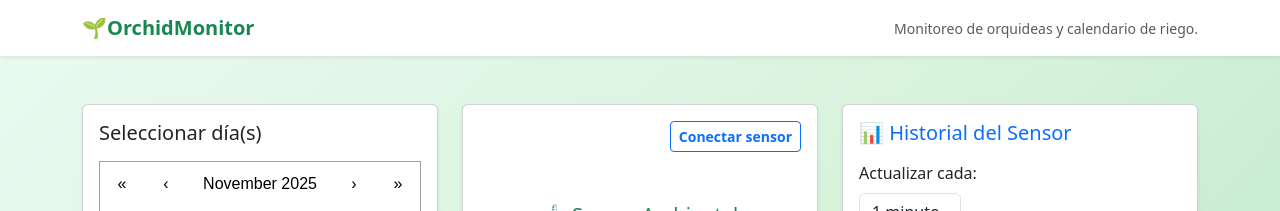
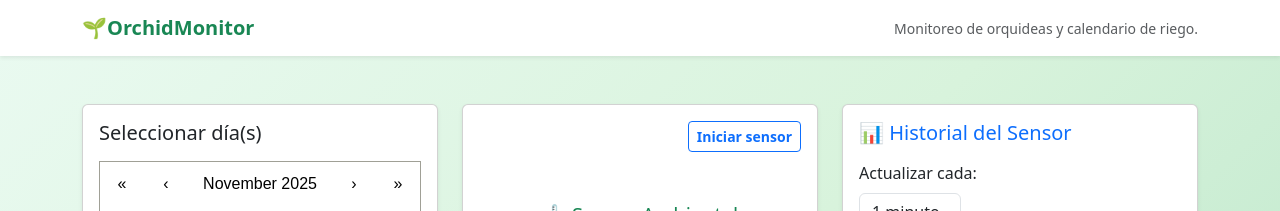
Before and after one commit to nijorge18/AppSensor, a React (Vite) app in the folder frontend/: page / in a window 1280 px wide. Shown: the top 211 px of the page. Built offline with nearby package versions, Linux system fonts and the light colour scheme; no server answers.

Commit message:
ultima subida

```diff
--- a/frontend/src/components/Sensor.tsx
+++ b/frontend/src/components/Sensor.tsx
@@ -5,6 +5,27 @@ const Sensor: React.FC = () => {
   const [humidity, setHumidity] = useState<number | null>(null);
   const [temperature, setTemperature] = useState<number | null>(null);
   const [alertMessage, setAlertMessage] = useState<string>("");
+
+
+  const iniciarSensor = async () => {
+    try {
+      const res = await fetch("http://localhost:5000/iniciar-sensor", {
+        method: "POST",
+      });
+
+      const data = await res.json();
+
+      if (data.status === "ok") {
+        console.log("Sensor iniciado");
+        alert("Sensor iniciado correctamente.");
+      } else {
+        console.error("Error:", data.message);
+      }
+    } catch (error) {
+      console.error("Error al iniciar sensor:", error);
+    }
+  };
+
 
   useEffect(() => {
     const fetchSensorData = async () => {
@@ -43,8 +64,11 @@ const Sensor: React.FC = () => {
 
         {}
         <div className="d-flex justify-content-end">
-          <button className="btn btn-outline-primary btn-sm fw-bold">
-            Conectar sensor
+          <button
+            className="btn btn-outline-primary btn-sm fw-bold"
+            onClick={iniciarSensor}
+          >
+            Iniciar sensor
           </button>
         </div>
 
@@ -57,7 +81,7 @@ const Sensor: React.FC = () => {
           </p>
         </div>
 
-        {}
+
         {alertMessage && (
           <div
             className={`alert text-center fw-bold ${
--- a/frontend/src/services/HistorialService.tsx
+++ b/frontend/src/services/HistorialService.tsx
@@ -12,7 +12,7 @@ export interface SensorHistoryItem {
 
 export const historialService = {
   async getHistory(minutes: number): Promise<SensorHistoryItem[]> {
-    const res = await axios.get(`${API_URL}/api/sensor/history`, {
+    const res = await axios.get(`${API_URL}/sensor/history`, {
       params: { minutes }
     });
     return res.data;
```
